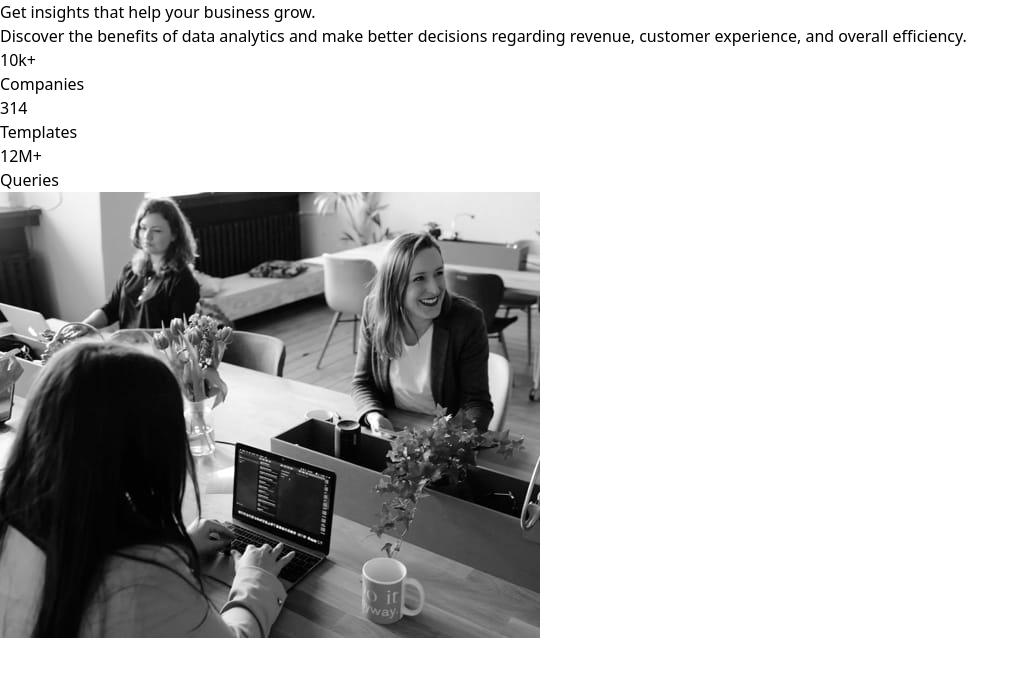
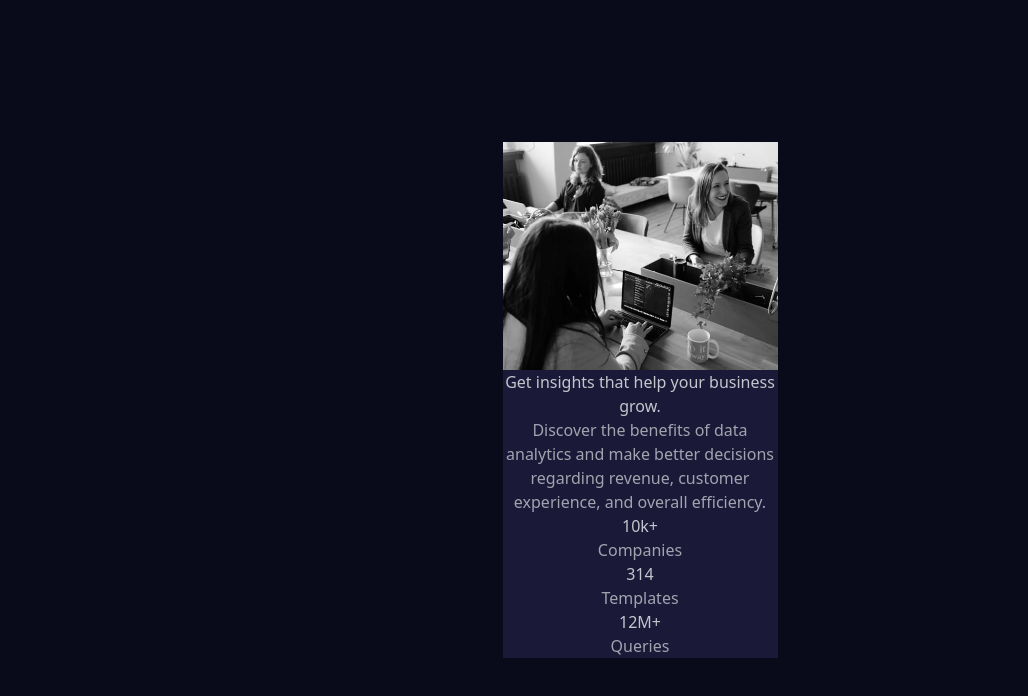
Before and after one commit to karanshergill/Stats-Preview-Card-Component, a website built with Vite: page index.html in a window 1280 px wide. Shown: the whole page, without its empty margins (0-1028 px from the left). Built offline with nearby package versions, Linux system fonts and the light colour scheme.

Commit message:
fixed css

```diff
--- a/index.html
+++ b/index.html
@@ -10,34 +10,33 @@
 </head>
 
 <body>
-    <main>
-        <div>
-            <div>
-                <h1>Get insights that help your business grow.</h1>
-                <p>Discover the benefits of data analytics and make better decisions regarding revenue, customer
+    <main class="flex bg-Primary-Very-Dark-Blue h-screen w-full items-center justify-center">
+        <div class="flex flex-col w-[275px] bg-Primary-Dark-Desaturated-Blue">
+            <div class="flex flex-col">
+                <img src="/images/image-header-desktop.jpg" alt="header-image">
+            </div>
+            <div class="flex flex-col text-center">
+                <h1 class="text-Neutral-Slightly-Transparent-White-Head">Get insights that help your business grow.</h1>
+                <p class="text-Neutral-Slightly-Transparent-White-Para">Discover the benefits of data analytics and make
+                    better decisions regarding revenue, customer
                     experience, and overall efficiency.</p>
             </div>
-            <div>
-                <div>
-                    <h2>10k+</h2>
-                    <p>Companies</p>
+            <div class="flex flex-col">
+                <div class="flex flex-col items-center">
+                    <h2 class="text-Neutral-Slightly-Transparent-White-Head">10k+</h2>
+                    <p class="text-Neutral-Slightly-Transparent-White-Para">Companies</p>
                 </div>
-                <div>
-                    <h2>314</h2>
-                    <p>Templates</p>
+                <div class="flex flex-col items-center">
+                    <h2 class="text-Neutral-Slightly-Transparent-White-Head">314</h2>
+                    <p class="text-Neutral-Slightly-Transparent-White-Para">Templates</p>
                 </div>
-                <div>
-                    <h2>12M+</h2>
-                    <p>Queries</p>
+                <div class="flex flex-col items-center">
+                    <h2 class="text-Neutral-Slightly-Transparent-White-Head">12M+</h2>
+                    <p class="text-Neutral-Slightly-Transparent-White-Para">Queries</p>
                 </div>
             </div>
         </div>
-        <div>
-            <img src="/images/image-header-desktop.jpg" alt="">
-        </div>
-
     </main>
-
 </body>
 
 </html>
--- a/tailwind.config.js
+++ b/tailwind.config.js
@@ -8,8 +8,8 @@ module.exports = {
         'Primary-Dark-Desaturated-Blue': 'hsl(244, 38%, 16%)',
         'Primary-Soft-Voilet': 'hsl(277, 64%, 61%)',
         'Neutral-White': 'hsl(0, 0%, 100%)',
-        'Neutral-Slightly-Transparent-White-Para': 'hsla(0, 0%, 100%, 0.75)',
-        'Neutral-Slightly-Transparent-White-Head' : 'hsla(0, 0%, 100%, 0.6)'
+        'Neutral-Slightly-Transparent-White-Head': 'hsla(0, 0%, 100%, 0.75)',
+        'Neutral-Slightly-Transparent-White-Para' : 'hsla(0, 0%, 100%, 0.6)'
       },
       fontFamily: {
         'Inter': ["Lexend Deca", 'sans-serif'],
```
